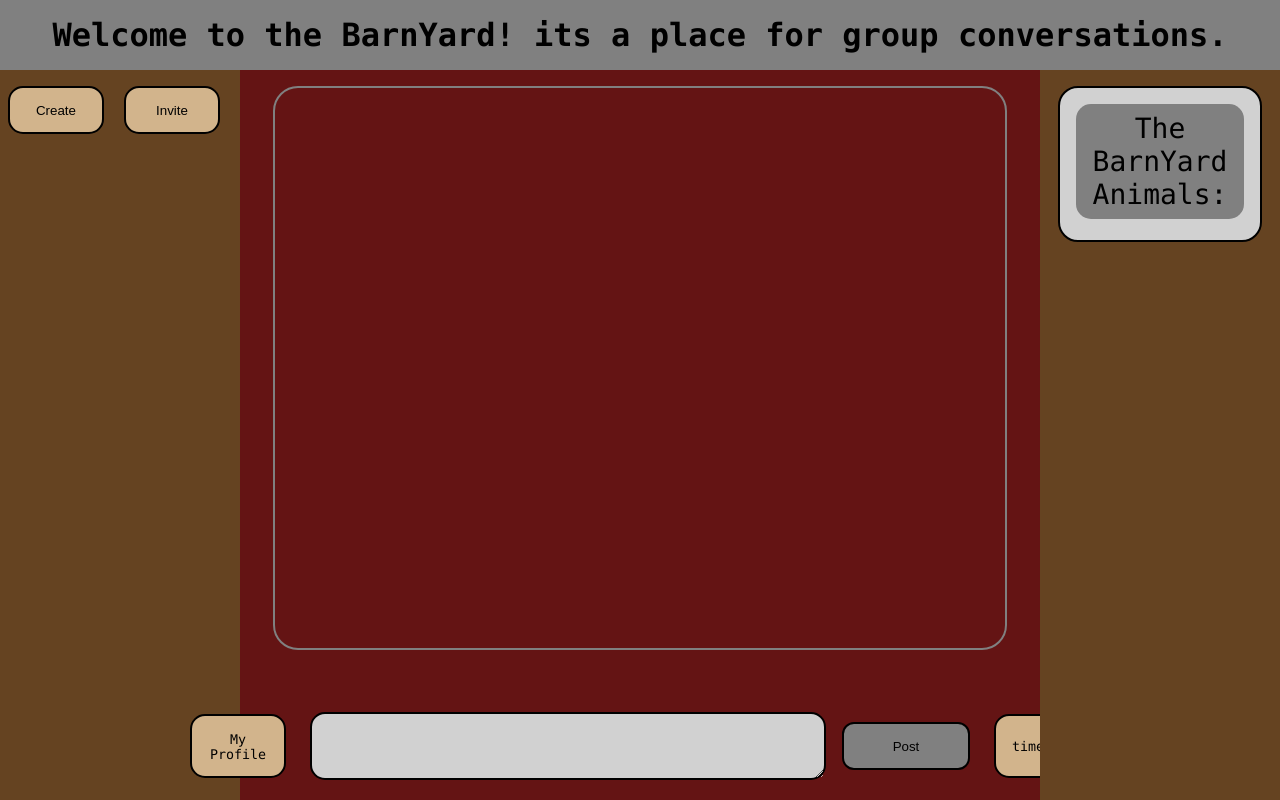
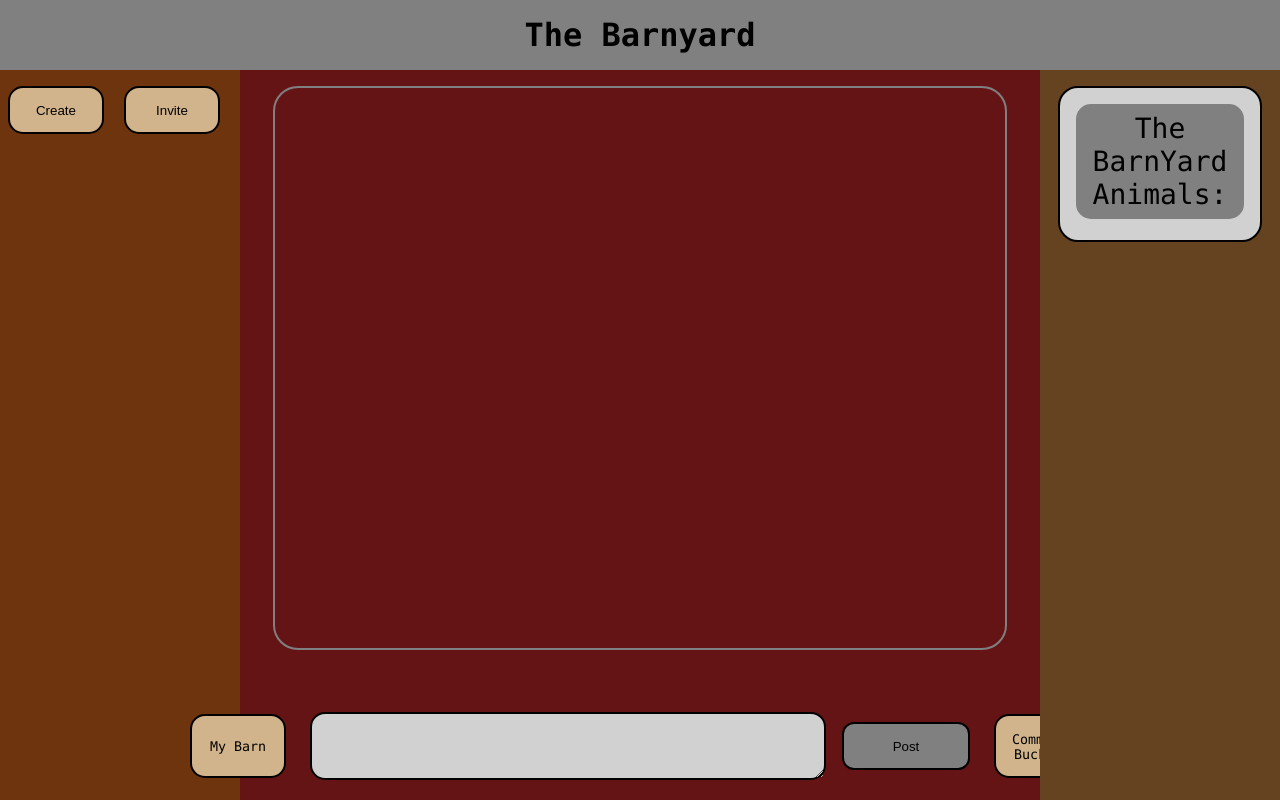
Before and after one commit to NeckbeardThePirate/theSkuttlebucket, a website with bundled scripts: page skuttlebucket/theBarnYard.html in a window 1280 px wide. Built offline with nearby package versions, Linux system fonts and the light colour scheme; no server answers; sample sign-in values are in the browser's storage.

Commit message:
Barnyard button name changes

```diff
--- a/skuttlebucket/styles.css
+++ b/skuttlebucket/styles.css
@@ -126,7 +126,7 @@ body {
 }
 
 #scuttle-content-block{
-    background-color: white;
+    background-color:    #ffffff;
 }
 
 #about-me {
--- a/skuttlebucket/theBarnYard.css
+++ b/skuttlebucket/theBarnYard.css
@@ -29,7 +29,7 @@
 }
 
 #left-sidebar {
-    background-color: rgb(101, 67, 33);
+    background-color: #6e340d;
     width: 20%;
     height: 100%;
     display: flex;
--- a/skuttlebucket/theBarnYard.html
+++ b/skuttlebucket/theBarnYard.html
@@ -10,7 +10,7 @@
 <body>
     <div id="content">
         <div class="barnyard-header-div">
-            <h1 class="all-text bold-text">Welcome to the BarnYard! its a place for group conversations.</h1>
+            <h1 class="all-text bold-text">The Barnyard</h1>
         </div>
         <div id="content-body">
             <div id="left-sidebar">
@@ -24,10 +24,10 @@
 
                 </div>
                 <div id="message-send-container">
-                    <button id="user-profile-button" class="nav-button all-text">My Profile</button>
+                    <button id="user-profile-button" class="nav-button all-text">My Barn</button>
                     <textarea id="message-input"></textarea>
                     <button id="message-send-button">Post</button>
-                    <button id="timeline-button" class="nav-button all-text">timeline</button>
+                    <button id="timeline-button" class="nav-button all-text">Community Buckets</button>
                 </div>
             </div>
             <div id="right-sidebar">
```
